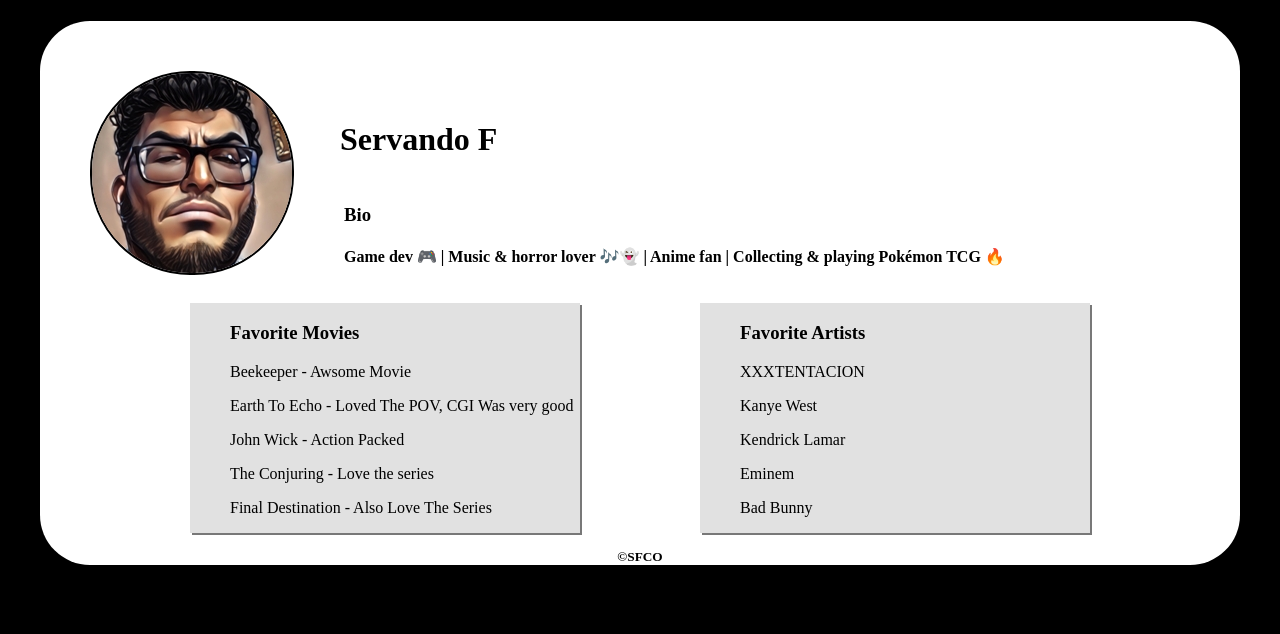
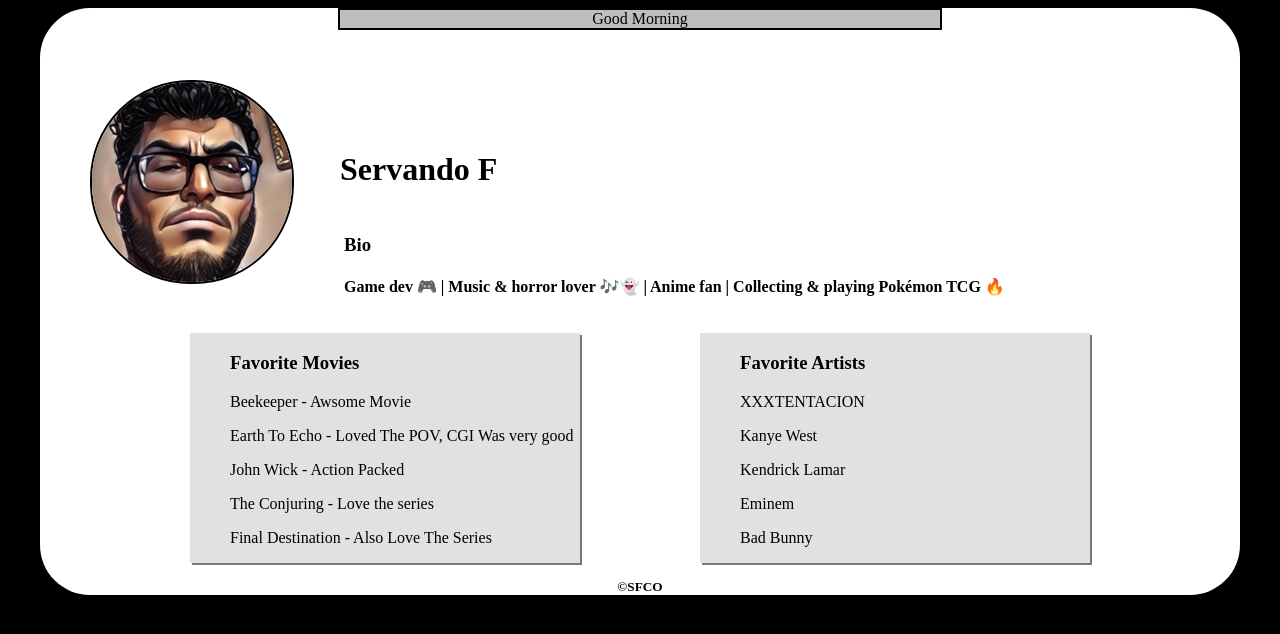
Before and after one commit to SADREDSF/SADREDSF.github.io, a plain HTML site: page index.html in a window 1280 px wide. Drawn offline with Linux system fonts and the light colour scheme.

Commit message:
Added welcome div

```diff
--- a/index.html
+++ b/index.html
@@ -9,7 +9,9 @@
 </head>
 <body>
     <div id="wrapper">
-
+        <div id="welcome">
+            <p></p>
+        </div>
         <img class="pfp" src="img/MyPic.jpg" alt="MyPic" height="200px" width="200px">
 
         <h1 class="name">Servando F</h1>
--- a/site.js
+++ b/site.js
@@ -1,3 +1,19 @@
+const hours = new Date().getHours() // get the current hour
+
+const isMorning = hours >= 1 && hours < 12 // is it morning?
+const isAfternoon = hours >= 12 && hours < 17 // is it afternoon?
+const isEvening = hours >= 17 || hours < 1 // is it evening?
+
+const timeWelcome = document.querySelector('div #welcome, p')
+
+if(isMorning){
+    timeWelcome.textContent = "Good Morning"
+} else if(isAfternoon){
+    timeWelcome.textContent = "Good Afternoon"
+}else if (isEvening){
+    timeWelcome.textContent = "Good Evening"
+}
+
 const p = document.querySelector('p')
 
 setTimeout(() => {
--- a/styles.css
+++ b/styles.css
@@ -6,6 +6,13 @@ body{
     border-radius: 50px;
     width: 1200px;
     margin: auto;
+}
+#welcome{
+    width: 600px;
+    margin: auto;
+    border: rgb(0, 0, 0) 2px solid;
+    background-color: rgb(190, 190, 190);
+    text-align: center;
 }
 .pfp{
     float: left;
```
